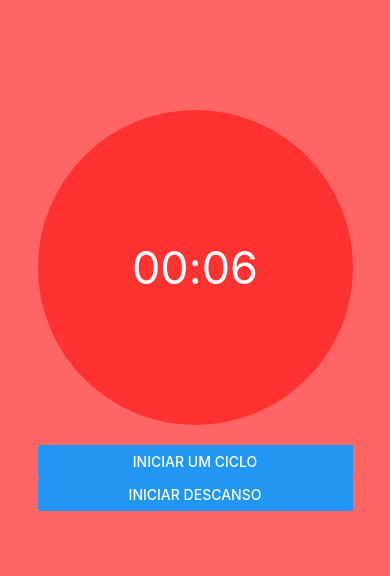
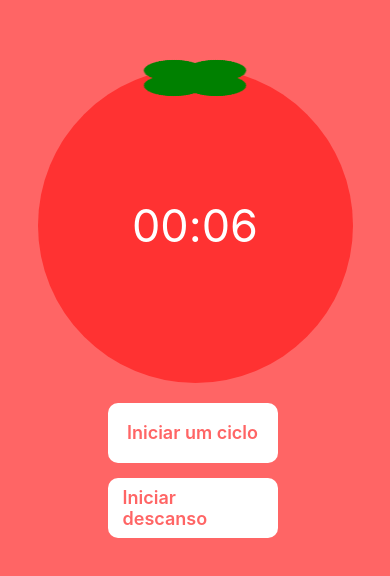
Before and after one commit to pedrobarretto/pomodoro-app, a React Native app: screen / in a window 390 px wide. Shown: the part 112-688 px from the top of the page. Built offline with nearby package versions, Linux system fonts and the light colour scheme.

Commit message:
feat: create custom buttons and tomato image

```diff
--- a/App.tsx
+++ b/App.tsx
@@ -1,6 +1,6 @@
 import React from 'react';
 import { StyleSheet, View } from 'react-native';
-import { Countdown } from './components/Countdown';
+import { Countdown } from './components';
 import { CountdownProvider } from './contexts/CountdownContext';
 
 export default function App() {
--- a/components/Button/Button.tsx
+++ b/components/Button/Button.tsx
@@ -1,15 +1,50 @@
 import React from 'react';
-import { Text, View, StyleSheet, Pressable } from 'react-native';
+import { Text, StyleSheet, Pressable } from 'react-native';
 
 interface ButtonProps {
   onPress: () => void;
+  title: string;
 }
 
 export function Button(props: ButtonProps) {
-  const { onPress, title = 'Save' } = props;
+  const { onPress, title } = props;
   return (
-    <Pressable style={styles.button} onPress={onPress}>
+    <Pressable
+        style={
+          ({ pressed }) => [
+            {
+              backgroundColor: pressed
+                ? 'rgb(243, 243, 243)'
+                : 'white'
+            }, styles.button, styles.elevation]
+
+        }
+        onPress={onPress}
+    >
       <Text style={styles.text}>{title}</Text>
     </Pressable>
   );
 }
+
+const styles = StyleSheet.create({
+  text: {
+    fontSize: 18,
+    color: '#FF6565',
+    fontWeight: '600'
+  },
+  button: {
+    width: 170,
+    height: 60,
+    padding: 15,
+    marginBottom: 15,
+    borderRadius: 10,
+    display: 'flex',
+    alignItems: 'center',
+    justifyContent: 'center',
+    marginLeft: 70
+  },
+  elevation: {
+    elevation: 20,
+    shadowColor: '#000',
+  },
+});
--- a/components/Countdown.tsx
+++ b/components/Countdown/Countdown.tsx
@@ -1,13 +1,10 @@
-import { View, Text, Button, StyleSheet, Image } from 'react-native';
-import { useCountdown } from '../hooks/useCountdown';
-import { BREAK_CICLE, PRIMAY_CICLE } from '../utils/times';
-import Tomato from './images/tomato.svg';
-import { Loader } from './Loader/Loader';
+import { View, Text, StyleSheet } from 'react-native';
+import { useCountdown } from '../../hooks';
+import { Button } from '../index';
 
 export function Countdown() {
   const {
     isActive,
-    hasFinished,
     resetCountdown,
     startCountdown,
     minutes,
@@ -20,6 +17,8 @@ export function Countdown() {
   return (
     <View>
       <View style={styles.tomato}>
+        <View style={styles.leafX} />
+        <View style={styles.leafY} />
         <View style={styles.container}>
           <View style={styles.container}>
             <Text style={styles.number}>{minuteLeft}</Text>
@@ -66,11 +65,30 @@ const styles = StyleSheet.create({
     fontSize: 45,
     color: 'white'
   },
-  button: {
-    backgroundColor: 'white',
-    color: '#FF6565',
-    width: 170,
-    padding: 15,
-    marginBottom: 15
+  leafX: {
+    width: 60,
+    height: 30,
+    backgroundColor: 'green',
+    borderRadius: 50,
+    transform: [
+      { scaleX: 2 },
+      { rotateX: '45deg' },
+      { rotateZ: '45deg' }
+    ],
+    position: 'absolute',
+    bottom: 290,
+  },
+  leafY: {
+    width: 60,
+    height: 30,
+    backgroundColor: 'green',
+    borderRadius: 50,
+    transform: [
+      { scaleX: 2 },
+      { rotateX: '-45deg' },
+      { rotateZ: '-45deg' }
+    ],
+    position: 'absolute',
+    bottom: 290,
   }
 });
--- /dev/null
+++ b/components/index.ts
@@ -0,0 +1,3 @@
+export * from './Button/Button';
+export * from './Countdown/Countdown';
+export * from './Loader/Loader';
--- /dev/null
+++ b/hooks/index.ts
@@ -0,0 +1 @@
+export * from './useCountdown';
```
